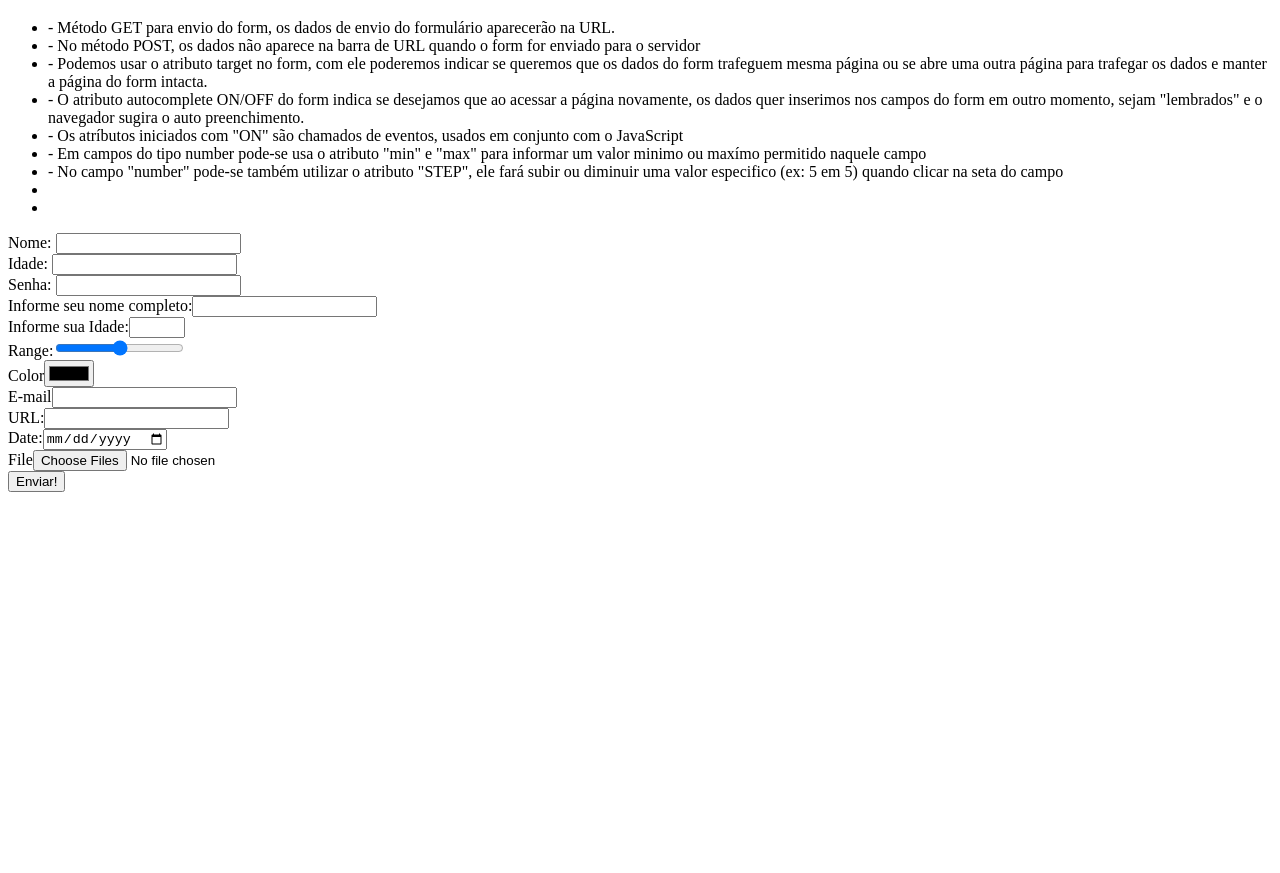
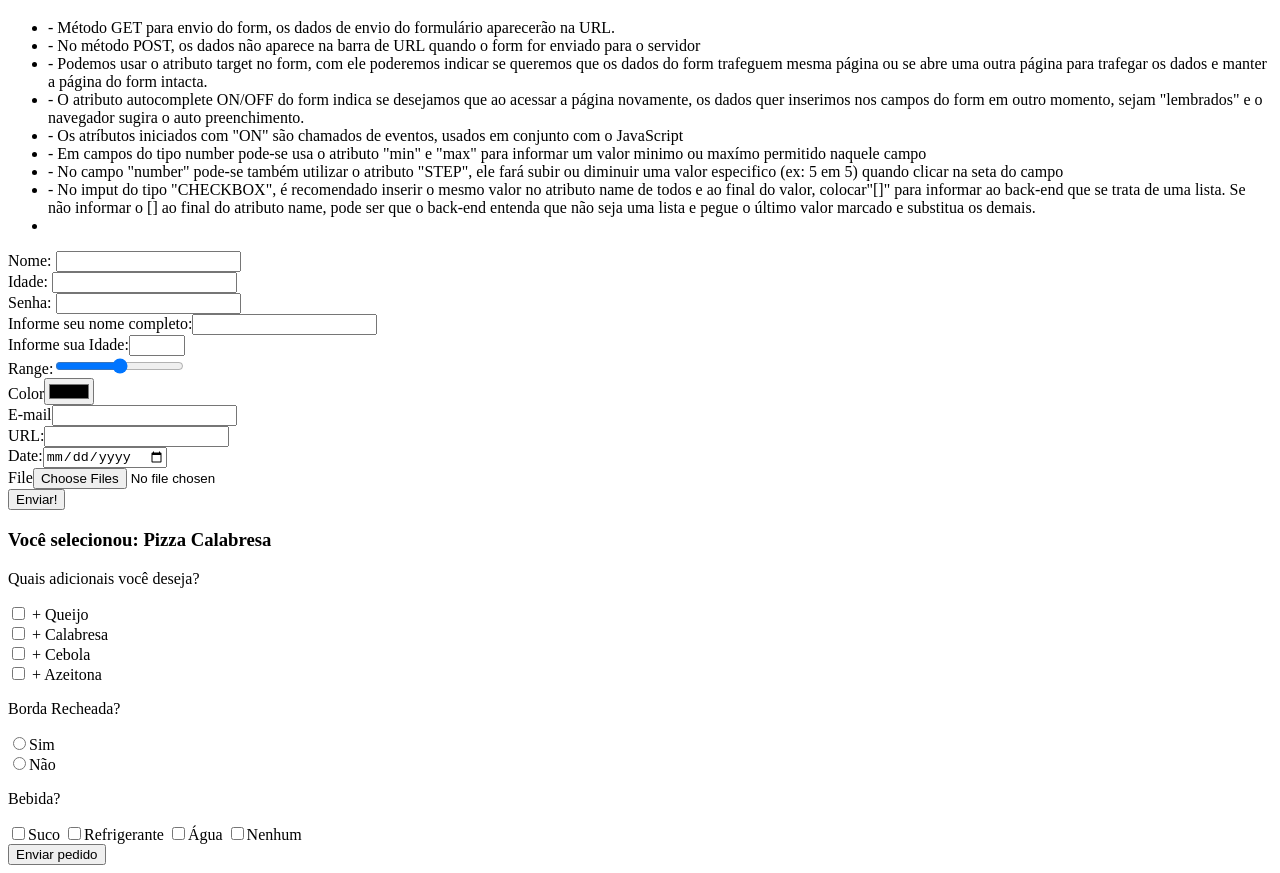
Before and after one commit to icaronascimento-git/ativiade01-formacao-html-dio, a plain HTML site: page formulario.html in a window 1280 px wide. Shown: the part 61-934 px from the top of the page. Before the commit the page ends 800 px from the top, so only its background shows below. Drawn offline with Linux system fonts and the light colour scheme.

Commit message:
Aula checkbox e radio

```diff
--- a/formulario.html
+++ b/formulario.html
@@ -18,7 +18,8 @@
         <li>- Os atríbutos iniciados com "ON" são chamados de eventos, usados em conjunto com o JavaScript</li>
         <li>- Em campos do tipo number pode-se usa o atributo "min" e "max" para informar um valor minimo ou maxímo permitido naquele campo</li>
         <li>- No campo "number" pode-se também utilizar o atributo "STEP", ele fará subir ou diminuir uma valor especifico (ex: 5 em 5) quando clicar na seta do campo</li>
-        <li></li>
+        <li>- No imput do tipo "CHECKBOX", é recomendado inserir o mesmo valor no atributo name de todos e ao final do valor, colocar"[]" para informar ao back-end que se trata de uma lista.
+            Se não informar o [] ao final do atributo name, pode ser que o back-end entenda que não seja uma lista e pegue o último valor marcado e substitua os demais.</li>
         <li></li>
 
 
@@ -37,6 +38,25 @@
         <label for="text">File</label><input type="file" name="file" id="file" multiple><br>
         <button type="submit">Enviar!</button>
 
+        <!-- AULA CHECKBOX E RADION BUTTON -->
+        <h3>Você selecionou: Pizza Calabresa</h3>
+        <p>Quais adicionais você deseja?</p>
+        <input type="checkbox" name="opcional[]" id="queijo" value="Queijo"> + Queijo <br>
+        <input type="checkbox" name="opcional[]" id="" value="Calabresa"> + Calabresa <br>
+        <input type="checkbox" name="opcional[]" id="" value="Cebola"> + Cebola <br>
+        <input type="checkbox" name="opcional[]" id="" value="Azeitona"> + Azeitona <br>
+        <p>Borda Recheada?</p>
+        <input type="radio" name="borda" id="" value="Sim">Sim <br>
+        <input type="radio" name="borda" id="" value="não">Não <br>
+        <p>Bebida?</p>
+        <input type="checkbox" name="bebida[]" id="" value="Suco">Suco
+        <input type="checkbox" name="bebida[]" id="" value="Refrigerante">Refrigerante
+        <input type="checkbox" name="bebida[]" id="" value="Água">Água
+        <input type="checkbox" name="bebida[]" id="" value="Nenhum">Nenhum <br>
+        <button type="submit">Enviar pedido</button>
+
+
+
     </form>
 </body>
 </html>
```
